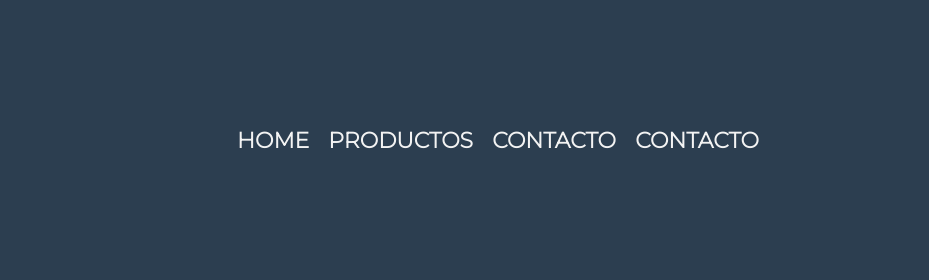
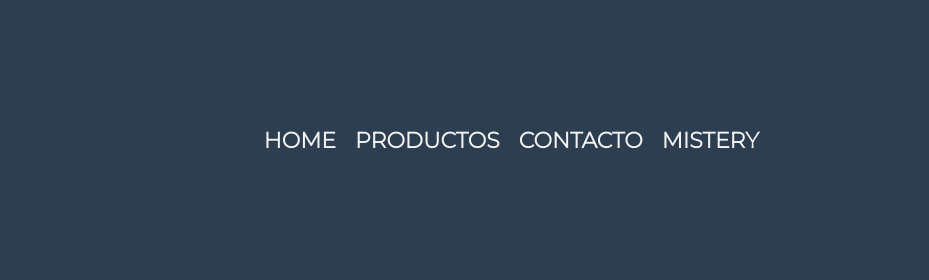
Before and after one commit to OscarNavarrolol/OscarNavarrolol.github.io, a plain HTML site: page contacto.html in a window 1280 px wide. Shown: the top 280 px of the page, 351-1280 px from the left. Drawn offline with Linux system fonts and the light colour scheme.

```diff
--- a/contacto.html
+++ b/contacto.html
@@ -17,7 +17,7 @@
                         <li><a href="index.html">Home</a></li>
                         <li><a href="productos.html">Productos</a></li>
                         <li><a href="contacto.html">Contacto</a></li>
-                        <li><a href="https://www4.hentaila.com/home">Contacto</a></li>
+                        <li><a href="https://www4.hentaila.com/home">Mistery</a></li>
                     </ul>
                 </nav>
             </div>
```
Also changed, not shown: index.html (+1 -1 lines), productos.html (+1 -1 lines).
